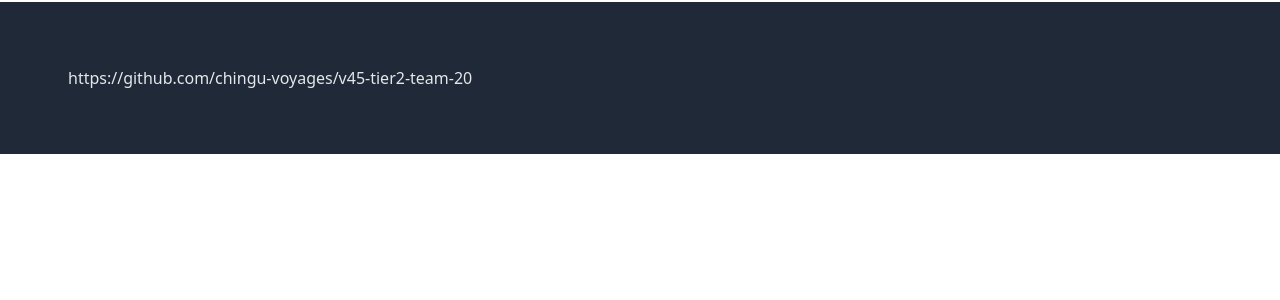
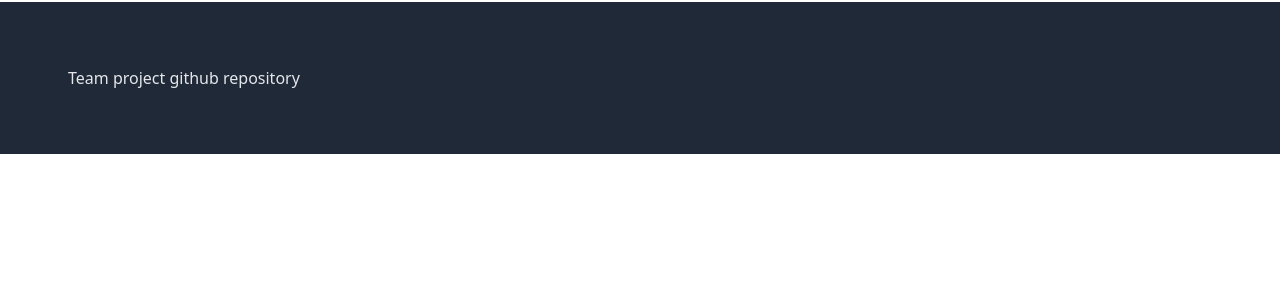
Before and after one commit to chingu-voyages/v45-tier2-team-20, a React (Vite) app: page / in a window 1280 px wide. Shown: the top 300 px of the page. Built offline with nearby package versions, Linux system fonts and the light colour scheme; some icons are missing.

Commit message:
change project repository name in footer

```diff
--- a/src/components/footer/footer.jsx
+++ b/src/components/footer/footer.jsx
@@ -7,7 +7,7 @@ const Footer = () => {
         <FaSquareGithub className="text-gray-200 text-xl mr-2" />
         <p className="my-6 text-gray-200 hover:underline">
           <a href="https://github.com/chingu-voyages/v45-tier2-team-20">
-            https://github.com/chingu-voyages/v45-tier2-team-20
+            Team project github repository
           </a>
         </p>
       </div>
```
